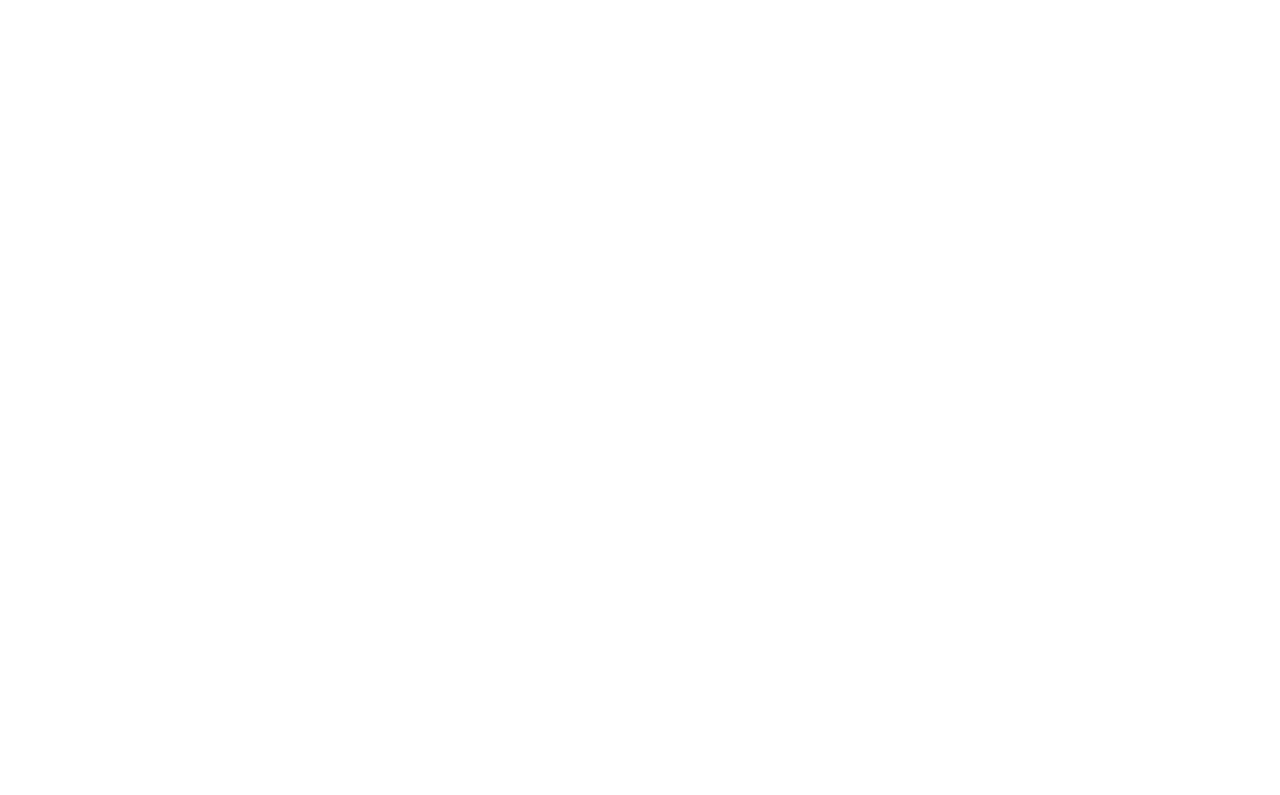
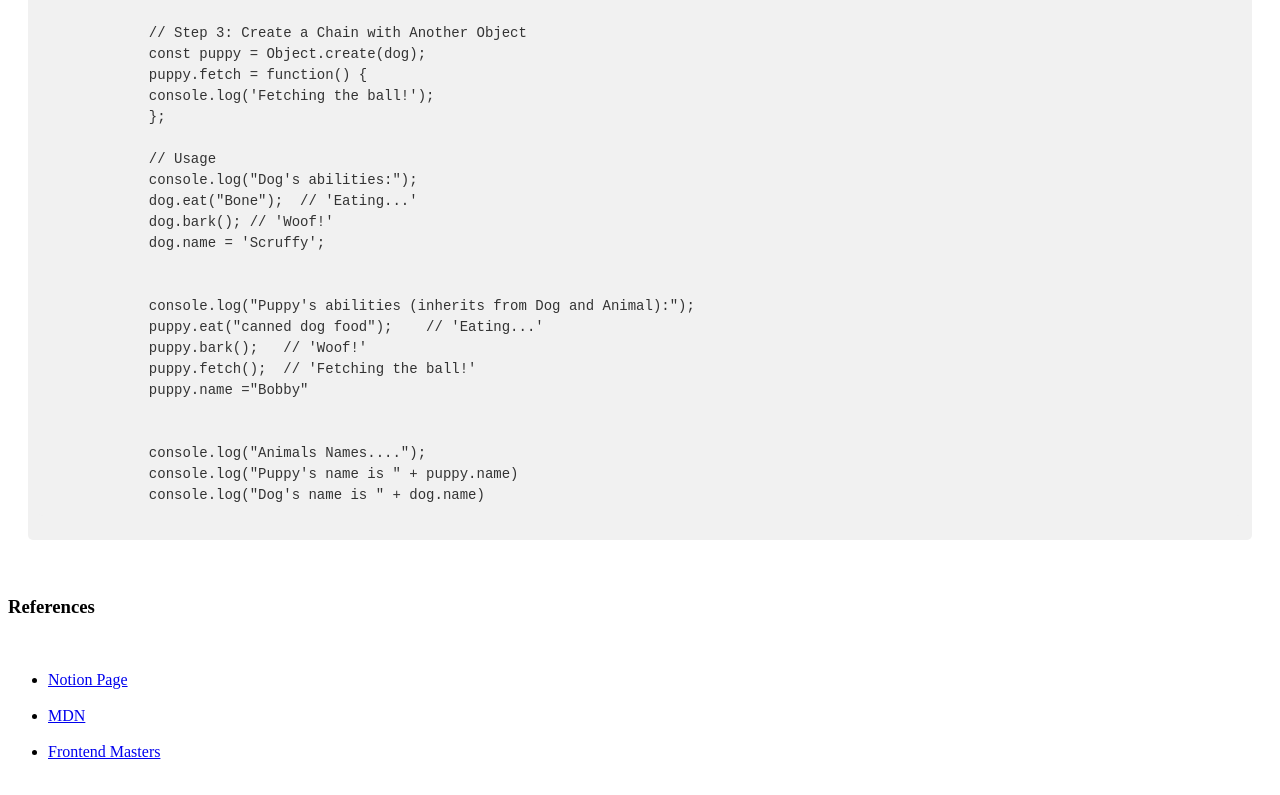
Before and after one commit to spencer-rangle/fundamentals-practice-1, a React (Create React App) app: page /prototype in a window 1280 px wide. Before the commit this address had no page. Shown: the part 573-1368 px from the top of the page. Before the commit the page ends 800 px from the top, so only its background shows below. Built offline with nearby package versions, Linux system fonts and the light colour scheme.

Commit message:
added prototype lesson

```diff
--- a/src/App.js
+++ b/src/App.js
@@ -1,39 +1,41 @@
 // import { NavigationProvider } from './context/navigation';
 // import Router from './components/Router/Router';
-import React from 'react';
-import { Route, Routes, Link } from 'react-router-dom';
-import './App.scss';
-import MaterialsSection from './components/MaterialsSection/MaterialsSection';
-import HomePage from './components/Home/HomePage';
-import Linker from './components/Linker/Linker';
-import Button from './components/Button/Button';
-import { ButtonTypesEnum, ButtonShapesEnum, ButtonSizesEnum } from './components/Button/Button';
+import React from 'react'
+import { Route, Routes, Link } from 'react-router-dom'
+import './App.scss'
+import MaterialsSection from './components/MaterialsSection/MaterialsSection'
+import HomePage from './components/Home/HomePage'
+import Linker from './components/Linker/Linker'
+import Button from './components/Button/Button'
+import {
+  ButtonTypesEnum,
+  ButtonShapesEnum,
+  ButtonSizesEnum,
+} from './components/Button/Button'
 
 // Participants
-import AsokanPage from './components/Participants/Asokan/AsokanPage';
-import GeethuPage from './components/Participants/Geethu/GeethuPage';
-import KarenPage from './components/Participants/Karen/KarenPage';
-import MamadouPage from './components/Participants/Mamadou/MamadouPage';
+import AsokanPage from './components/Participants/Asokan/AsokanPage'
+import GeethuPage from './components/Participants/Geethu/GeethuPage'
+import KarenPage from './components/Participants/Karen/KarenPage'
+import MamadouPage from './components/Participants/Mamadou/MamadouPage'
 
 // MaterialsSection
-import DataTypesPage from "./components/MaterialsSection/DataTypes/DataTypes";
-import NormalFunctionPage from "./components/MaterialsSection/NormalFunctionPage/NormalFunctionPage";
-import ArrowFunctionPage from "./components/MaterialsSection/ArrowFunctionPage/ArrowFunctionPage";
-import IfStatementPage from "./components/MaterialsSection/IfStatementPage/IfStatementPage";
-import ForLoopPage from "./components/MaterialsSection/ForLoopPage/ForLoopPage";
-import ForEachPage from "./components/MaterialsSection/ForEachPage/ForEachPage";
-import MapLoopPage from "./components/MaterialsSection/MapLoopPage/MapLoopPage";
-import ReducePage from "./components/MaterialsSection/ReducePage/ReducePage";
-
+import DataTypesPage from './components/MaterialsSection/DataTypes/DataTypes'
+import NormalFunctionPage from './components/MaterialsSection/NormalFunctionPage/NormalFunctionPage'
+import ArrowFunctionPage from './components/MaterialsSection/ArrowFunctionPage/ArrowFunctionPage'
+import IfStatementPage from './components/MaterialsSection/IfStatementPage/IfStatementPage'
+import ForLoopPage from './components/MaterialsSection/ForLoopPage/ForLoopPage'
+import ForEachPage from './components/MaterialsSection/ForEachPage/ForEachPage'
+import MapLoopPage from './components/MaterialsSection/MapLoopPage/MapLoopPage'
+import ReducePage from './components/MaterialsSection/ReducePage/ReducePage'
+import PrototypePage from './components/MaterialsSection/Prototypes/Prototypes'
 
 const App = () => {
-
   const handleHomeClick = (event) => {
-    console.log('Back to Home');
-    console.log(window.location);
+    console.log('Back to Home')
+    console.log(window.location)
     window.location = 'http://localhost:3000/'
   }
-
 
   return (
     <div>
@@ -48,15 +50,11 @@
         gradient={true}
         shadow={true}
       >
-          {/* Home */}
-        <Linker
-          key="home"
-          destination="./"
-        >
+        {/* Home */}
+        <Linker key="home" destination="./">
           Home
         </Linker>
       </Button>
-
 
       <Routes>
         <Route path="/" exact element={<HomePage />} />
@@ -72,10 +70,10 @@
         <Route path="/for-each" element={<ForEachPage />} />
         <Route path="/map-loop" element={<MapLoopPage />} />
         <Route path="/reduce" element={<ReducePage />} />
+        <Route path="/prototype" element={<PrototypePage />} />
       </Routes>
-
     </div>
   )
 }
 
-export default App;
+export default App
--- a/src/components/MaterialsSection/MaterialsSection.js
+++ b/src/components/MaterialsSection/MaterialsSection.js
@@ -1,56 +1,47 @@
-import { Route, Routes } from 'react-router-dom';
+import { Route, Routes } from 'react-router-dom'
 
 // Sections
-import DataTypesPage from "./DataTypes/DataTypes";
-import NormalFunctionPage from "./NormalFunctionPage/NormalFunctionPage";
-import ArrowFunctionPage from "./ArrowFunctionPage/ArrowFunctionPage";
-import IfStatementPage from "./IfStatementPage/IfStatementPage";
-import ForLoopPage from "./ForLoopPage/ForLoopPage";
-import ForEachPage from "./ForEachPage/ForEachPage";
-import MapLoopPage from "./MapLoopPage/MapLoopPage";
-import ReducePage from "./ReducePage/ReducePage";
-
+import DataTypesPage from './DataTypes/DataTypes'
+import NormalFunctionPage from './NormalFunctionPage/NormalFunctionPage'
+import ArrowFunctionPage from './ArrowFunctionPage/ArrowFunctionPage'
+import IfStatementPage from './IfStatementPage/IfStatementPage'
+import ForLoopPage from './ForLoopPage/ForLoopPage'
+import ForEachPage from './ForEachPage/ForEachPage'
+import MapLoopPage from './MapLoopPage/MapLoopPage'
+import ReducePage from './ReducePage/ReducePage'
+import PrototypePage from './Prototypes/Prototypes'
 
 // import Link from '../Link/Link';
-import Linker from "../Linker/Linker";
-
+import Linker from '../Linker/Linker'
 
 const materialItems = [
-  {label: 'data types', destination: '/data-types'},
-  {label: 'function', destination: '/normal-function'},
-  {label: 'arrow function =>', destination: '/arrow-fuction'},
-  {label: 'if, if else, else', destination: '/if-statement'},
-  {label: 'for', destination: '/for-loop'},
-  {label: '.forEach', destination: '/for-each'},
-  {label: '.map', destination: '/map-loop'},
-  {label: '.reduce', destination: '/reduce'},
+  { label: 'data types', destination: '/data-types' },
+  { label: 'function', destination: '/normal-function' },
+  { label: 'arrow function =>', destination: '/arrow-fuction' },
+  { label: 'if, if else, else', destination: '/if-statement' },
+  { label: 'for', destination: '/for-loop' },
+  { label: '.forEach', destination: '/for-each' },
+  { label: '.map', destination: '/map-loop' },
+  { label: '.reduce', destination: '/reduce' },
+  { label: 'Prototype', destination: '/prototype' },
 ]
 
-const materialLinks = materialItems.map(item => {
-  console.log('materials');
-  console.log(item);
+const materialLinks = materialItems.map((item) => {
+  console.log('materials')
+  console.log(item)
   return (
     // <div key={item.key}>Link for here</div>
-    <Linker
-      key={item.label}
-      destination={item.destination}
-    >
-    <h3>{item.label}</h3>
-  </Linker>
-  );
-});
+    <Linker key={item.label} destination={item.destination}>
+      <h3>{item.label}</h3>
+    </Linker>
+  )
+})
 
 const MaterialsSection = () => {
-  return (
-    <div>
-      {materialLinks}
-    </div>
-  )
+  return <div>{materialLinks}</div>
 }
 
-export default MaterialsSection;
-
-
+export default MaterialsSection
 
 // data types
 
--- /dev/null
+++ b/src/components/MaterialsSection/Prototypes/Prototypes.js
@@ -0,0 +1,91 @@
+const PrototypePage = () => {
+  return (
+    <div>
+      <h1>Prototype</h1>
+      <section>
+        {' '}
+        JavaScript implements inheritance by using objects. Prototypes are
+        Objects from which other objects inherit properties
+      </section>
+      <div className="code-container">
+        <pre>
+          <code>
+            {`
+            // Step 1: Create a Prototype Object called Animal
+            const animal = {
+                eat: function(food) {
+                console.log('Eating...'+ food);
+                }
+            };
+
+            // Step 2: Create an Object with the Prototype
+            const dog = Object.create(animal);
+            dog.bark = function() {
+                console.log('Woof!');
+            };
+
+            // Step 3: Create a Chain with Another Object
+            const puppy = Object.create(dog);
+            puppy.fetch = function() {
+            console.log('Fetching the ball!');
+            };
+
+            // Usage
+            console.log("Dog's abilities:");
+            dog.eat("Bone");  // 'Eating...'
+            dog.bark(); // 'Woof!'
+            dog.name = 'Scruffy';
+
+
+            console.log("Puppy's abilities (inherits from Dog and Animal):");
+            puppy.eat("canned dog food");    // 'Eating...'
+            puppy.bark();   // 'Woof!'
+            puppy.fetch();  // 'Fetching the ball!'
+            puppy.name ="Bobby"
+
+
+            console.log("Animals Names....");
+            console.log("Puppy's name is " + puppy.name)
+            console.log("Dog's name is " + dog.name)`}
+          </code>
+        </pre>
+      </div>
+      <br />
+      <div>
+        <h3>References</h3>
+        <br />
+        <ul>
+          <li>
+            <a
+              href="https://www.notion.so/rangle/JavaScript-Prototypes-48f4c2e961e44a3488e56b53ecee9b2d"
+              rel="noopener"
+            >
+              Notion Page
+            </a>
+          </li>
+          <br />
+          <li>
+            <a
+              href="https://developer.mozilla.org/en-US/docs/Web/JavaScript/Inheritance_and_the_prototype_chain"
+              rel="noopener"
+            >
+              MDN
+            </a>
+          </li>
+          <br />
+          <li>
+            <a
+              href="https://frontendmasters.com/courses/getting-started-javascript-v2/prototypes/"
+              rel="noopener"
+            >
+              Frontend Masters
+            </a>
+          </li>
+          <br />
+        </ul>
+      </div>
+    </div>
+  )
+}
+
+export default PrototypePage
```
Also changed, not shown: 1 other file (tests, documents, lock files or other folders).
